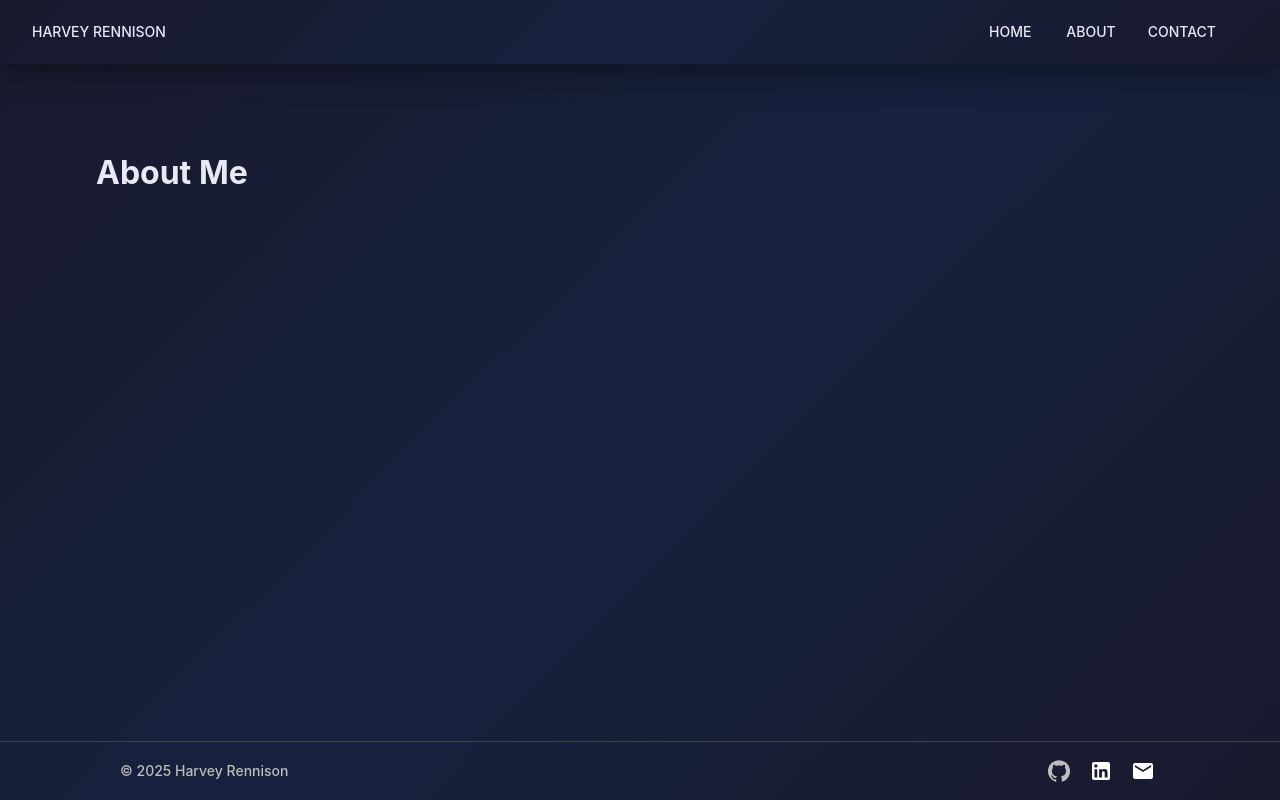
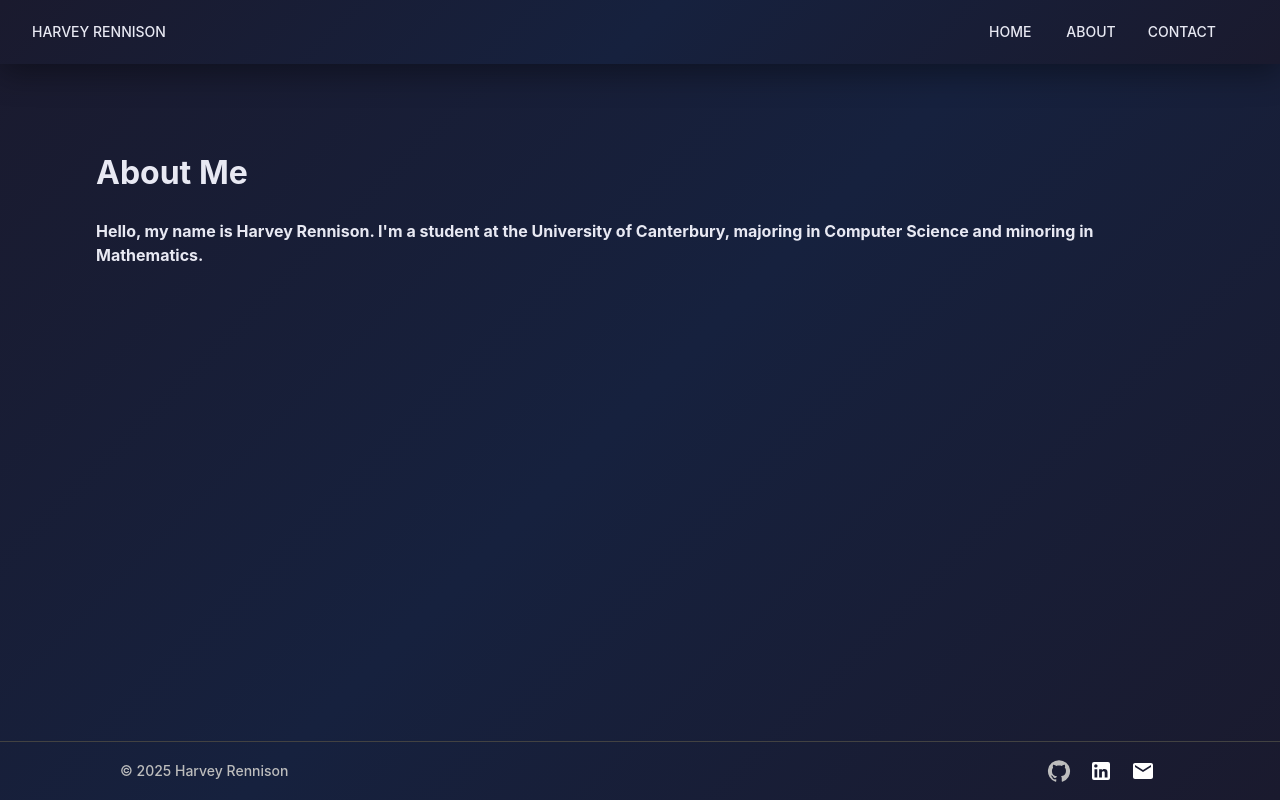
Before and after one commit to harveyrennison/personal-website-frontend, a React (Vite) app in the folder my-app/: page /about in a window 1280 px wide. Built offline with nearby package versions, Linux system fonts and the light colour scheme.

Commit message:
fixed mailto button. added subject too

```diff
--- a/my-app/src/components/aboutMe.tsx
+++ b/my-app/src/components/aboutMe.tsx
@@ -1,7 +1,12 @@
 import React from 'react';
 
 const AboutMe = () => {
-    return <h1>About Me</h1>;
+    return (
+        <div>
+            <h1>About Me</h1>
+            <h4>Hello, my name is Harvey Rennison. I'm a student at the University of Canterbury, majoring in Computer Science and minoring in Mathematics.</h4>
+        </div>
+    );
 };
 
 export default AboutMe;
--- a/my-app/src/layout/footer.tsx
+++ b/my-app/src/layout/footer.tsx
@@ -62,9 +62,9 @@ const Footer = () => {
             </IconButton>
 
             <IconButton
-                component={Link}
-                href="mailto:harveyrennison@gmail.com"
+                href="https://mail.google.com/mail/?view=cm&to=harveyrennisonbusiness@gmail.com&su=Contact%20-%20Harvey%20Rennison%20Website&authuser=0"
                 target="_blank"
+                rel="noopener noreferrer"
                 size="small"
                 sx={{
                     '&:hover': {
```
